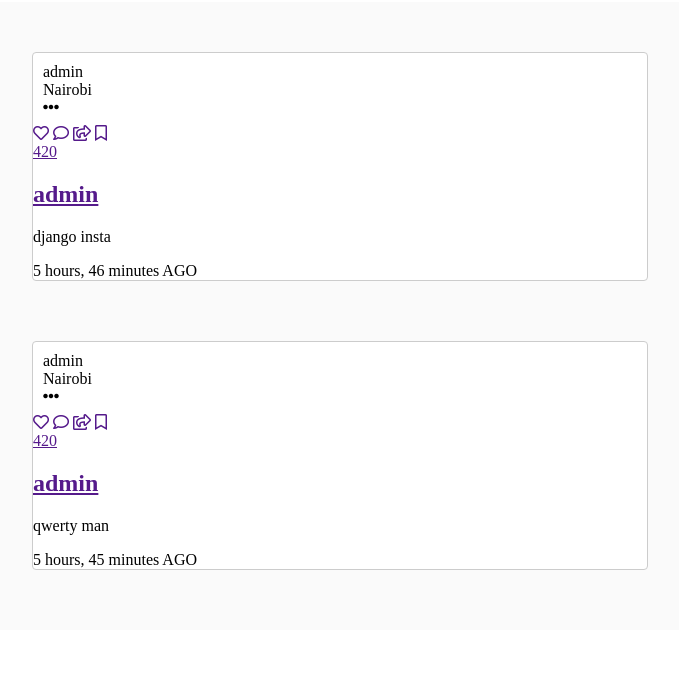
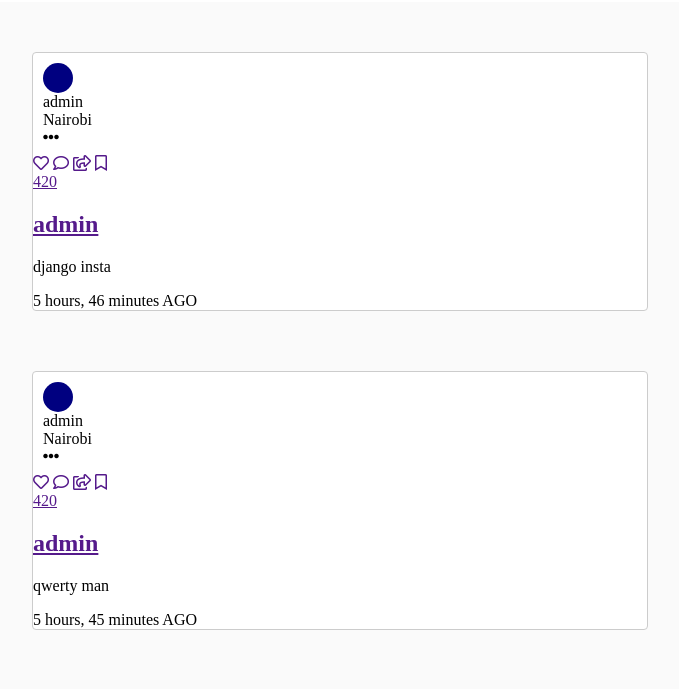
Before and after one commit to DEANKAGO/instagram-clone, a Django app: page / in a window 1280 px wide. Shown: the part 81-770 px from the top of the page, without its empty margins (300-979 px from the left). Run offline with Django 3.2, Linux system fonts and the light colour scheme; data comes from the database, SQL or seed files in the repository; some libraries are stand-ins or nearby versions.

Commit message:
added profile image styling

```diff
--- a/insta/static/css/main.css
+++ b/insta/static/css/main.css
@@ -99,3 +99,14 @@ header{
   text-decoration: none;
   color: black;
 }
+
+.profile_image{
+  display: inline-block;
+  background-color: navy;
+  height: 30px;
+  width: 30px;
+  padding: 0;
+  margin: 0;
+  border: 0 solid #000;
+  border-radius: 50%;
+}
```
